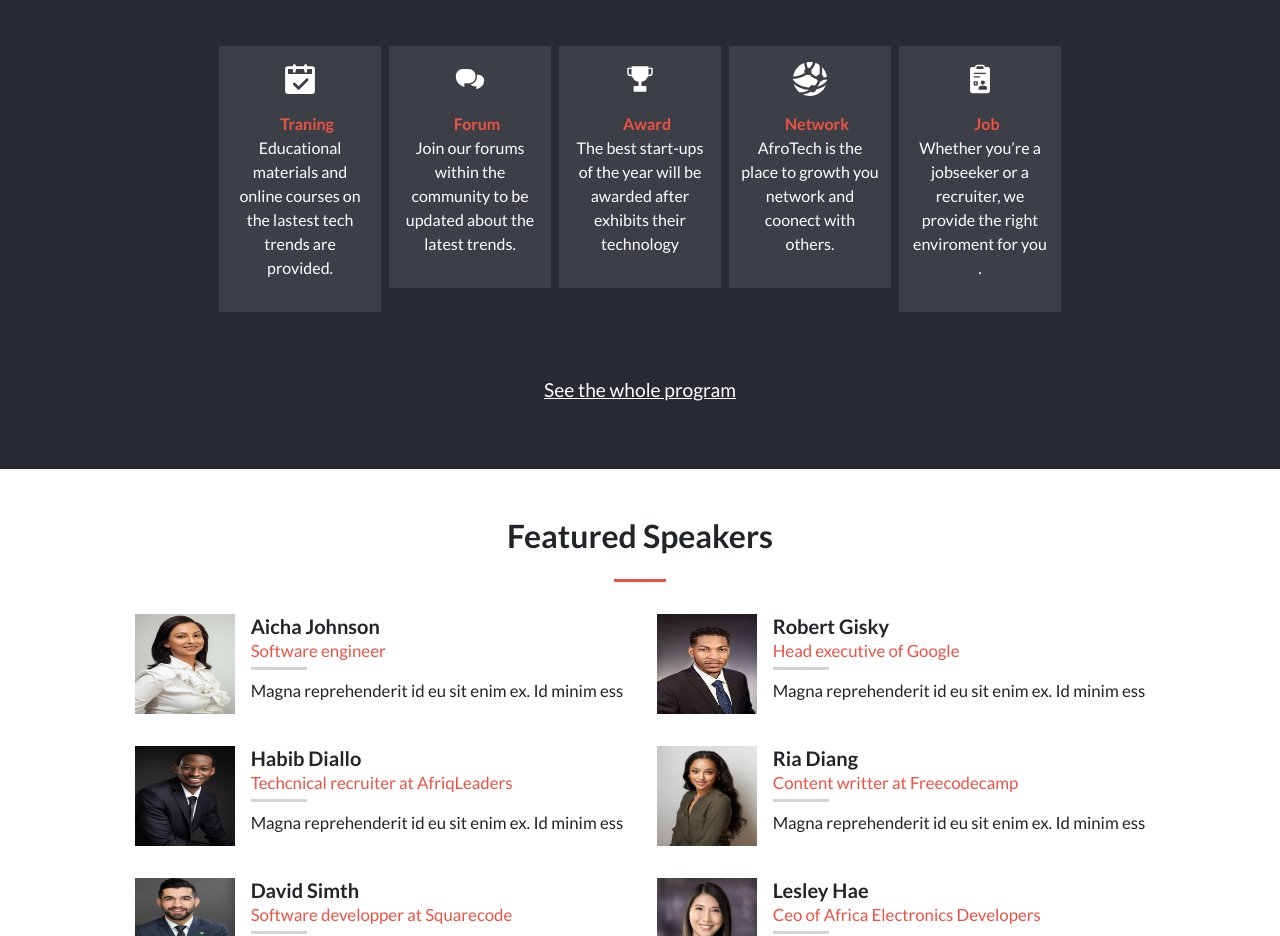
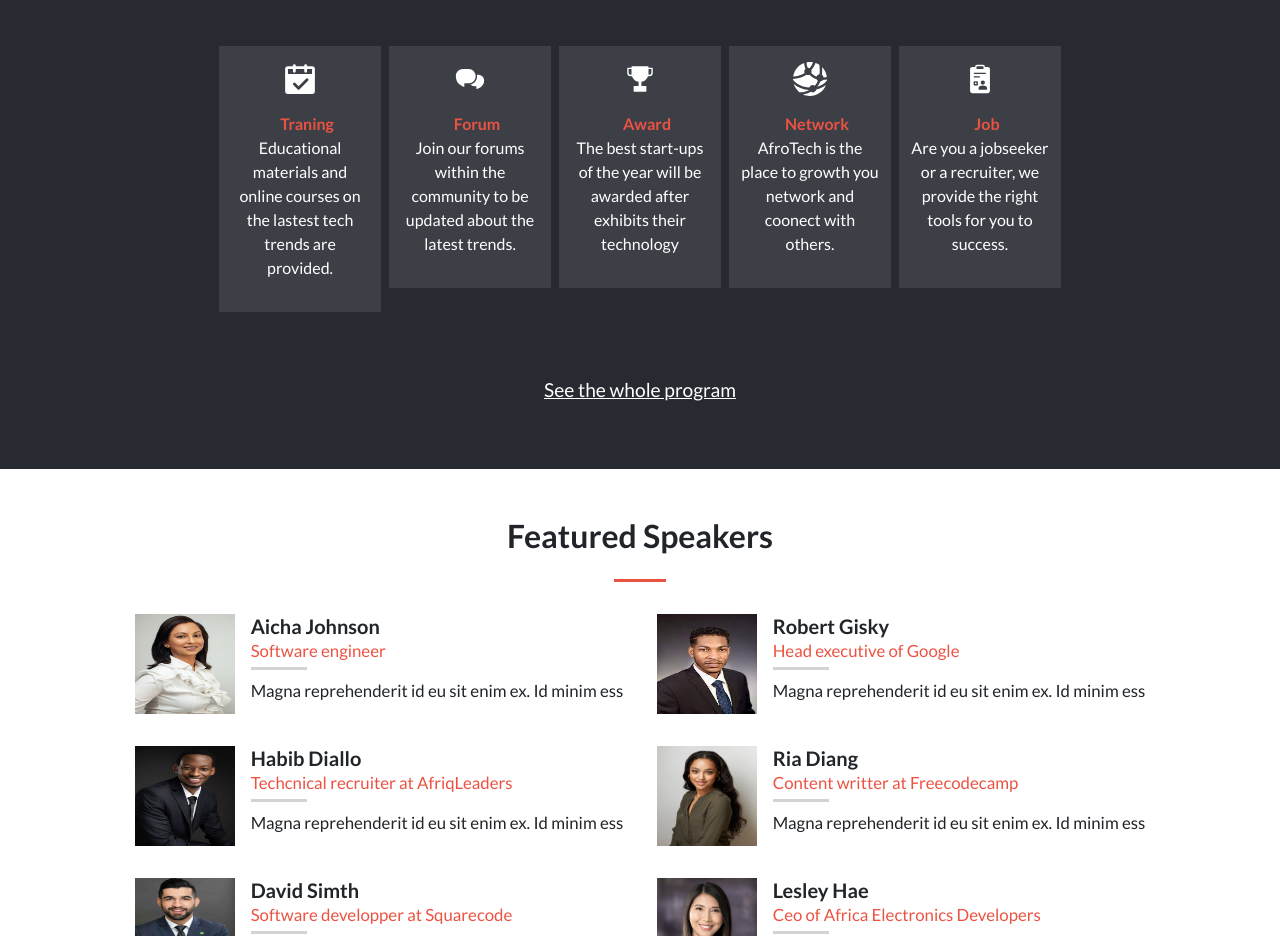
Before and after one commit to tarikbouari/AfroTech-Festival, a website: page index.html in a window 1280 px wide. Shown: the part 1000-1936 px from the top of the page. Drawn offline with Linux system fonts and the light colour scheme.

```diff
--- a/index.html
+++ b/index.html
@@ -169,10 +169,10 @@
                     <span class="fw-bold text-capitalize"> Job</span>
                   </div>
                 </div>
-                <div class="col-8 col-md-12">
+                <div class="col-8 col-md-12 ss">
                   <p  class="paragraph text-start text-md-center">
-                    Whether you’re a jobseeker or a recruiter, we provide the
-                    right enviroment for you .
+                    Are you a jobseeker or a recruiter, we provide the
+                    right tools for you to success.
                   </p>
                 </div>
 
```
